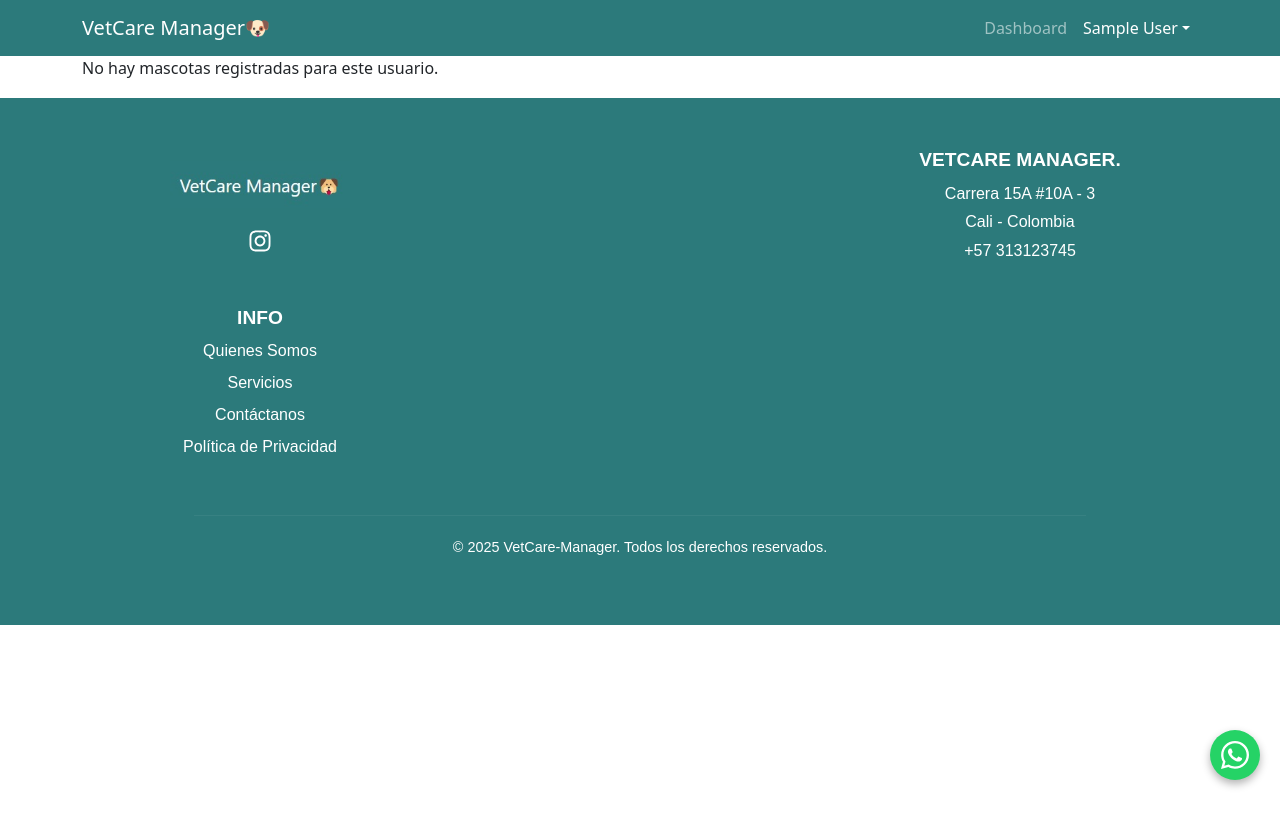
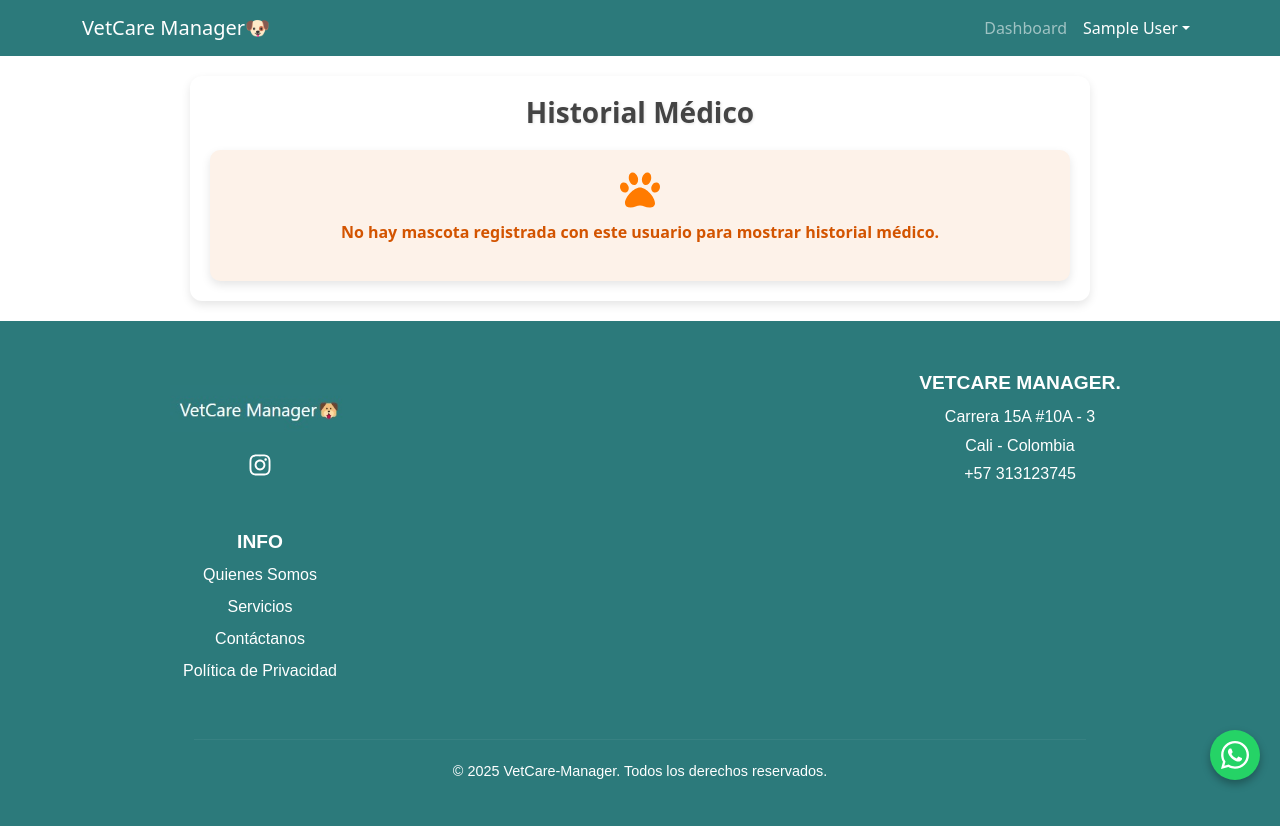
Before and after one commit to webdesigner98everyone/vetcare, a React (Create React App) app: page /history in a window 1280 px wide. Shown: the top 826 px of the page. Before the commit the page ends 800 px from the top, so only its background shows below. Built offline with nearby package versions, Linux system fonts and the light colour scheme; data requests are answered from the project's data file; sample sign-in values are in the browser's storage.

Commit message:
Mejoras de estilos en vacunas e historico

```diff
--- a/src/components/logic/medicalHistoryLogic.tsx
+++ b/src/components/logic/medicalHistoryLogic.tsx
@@ -40,12 +40,6 @@ export const useMedicalHistory = () => {
         const petsData: Pet[] = await petsResponse.json();
         const userPets = petsData.filter((pet) => pet.ownerId === userId);
 
-        if (userPets.length === 0) {
-          setError("No hay mascotas registradas para este usuario.");
-          setLoading(false);
-          return;
-        }
-
         // Obtener el historial médico
         const medicalHistoryResponse = await fetch("http://localhost:5000/medicalHistory");
         const medicalHistoryData: MedicalRecord[] = await medicalHistoryResponse.json();
--- a/src/pages/MedicalHistory.tsx
+++ b/src/pages/MedicalHistory.tsx
@@ -1,18 +1,23 @@
 import React from "react";
 import { useMedicalHistory } from "../components/logic/medicalHistoryLogic";
-import "../styles/MedicalHistory.css"; // Importando estilos
+import { FaPaw } from "react-icons/fa";
+import "../styles/MedicalHistory.css";
 
 const MedicalHistory: React.FC = () => {
   const { medicalHistory, loading, error } = useMedicalHistory();
 
-  if (loading) return <p>Cargando historial médico...</p>;
-  if (error) return <p>{error}</p>;
+  if (loading) return <p className="loading-message">Cargando historial médico...</p>;
+  if (error) return <p className="error-message">{error}</p>;
 
   return (
     <div className="medical-history-container">
       <h2 className="medical-history-title">Historial Médico</h2>
+
       {medicalHistory.length === 0 ? (
-        <p>No hay historial médico disponible.</p>
+        <div className="no-medical-history">
+          <FaPaw className="no-history-icon" />
+          <p>No hay mascota registrada con este usuario para mostrar historial médico.</p>
+        </div>
       ) : (
         medicalHistory.map(({ pet, records }) => (
           <div key={pet.id} className="medical-card">
--- a/src/pages/PetProfile.tsx
+++ b/src/pages/PetProfile.tsx
@@ -76,7 +76,7 @@ const PetProfile: React.FC = () => {
           </div>
         ) : (
           <Alert variant="warning">
-            No tienes mascotas registradas. Contacta con el administrador.
+            No tienes mascotas registradas. Contactate con el administrador para iniciar el seguimiento para tus peluditos.
           </Alert>
         )}
 
--- a/src/pages/PetVaccines.tsx
+++ b/src/pages/PetVaccines.tsx
@@ -1,5 +1,6 @@
 import React, { useMemo, useEffect, useState } from "react";
 import { usePetVaccinations } from "../components/logic/usePetVaccinations";
+import { FaSyringe } from "react-icons/fa";
 import "../styles/PetVaccines.css";
 
 const VaccinationList: React.FC = () => {
@@ -27,7 +28,12 @@ const VaccinationList: React.FC = () => {
     if (!userId) return <p className="error-text">Usuario no identificado. Por favor, inicia sesión.</p>;
     if (loading) return <p className="loading-text">Cargando información...</p>;
     if (error) return <p className="error-text">{error}</p>;
-    if (pets.length === 0) return <p className="no-data-text">No tienes mascotas registradas.</p>;
+    if (pets.length === 0) return (
+      <div className="no-vaccination-history">
+        <FaSyringe className="no-history-icon" />
+        <p>No hay mascota registrada con este usuario para mostrar historico de Vacunas.</p>
+      </div>
+    );
 
     return pets.map((pet) => (
       <div key={pet.id} className="card">
--- a/src/styles/MedicalHistory.css
+++ b/src/styles/MedicalHistory.css
@@ -70,3 +70,22 @@
 .medical-list li strong {
   color: #ff7b00; /* Naranja para destacar */
 }
+
+/* Mensaje de "No hay historial médico disponible" */
+.no-medical-history {
+  text-align: center;
+  background: #fdf2e9;
+  padding: 20px;
+  border-radius: 10px;
+  color: #d35400;
+  font-size: 18px;
+  font-weight: bold;
+  box-shadow: 0 4px 10px rgba(0, 0, 0, 0.1);
+  margin-top: 20px;
+}
+
+.no-history-icon {
+  font-size: 40px;
+  color: #ff7b00;
+  margin-bottom: 10px;
+}
--- a/src/styles/PetVaccines.css
+++ b/src/styles/PetVaccines.css
@@ -81,3 +81,21 @@
   text-align: center;
   color: #777;
 }
+/* Mensaje de "No hay Vacunas disponible" */
+.no-vaccination-history {
+  text-align: center;
+  background: #fdf2e9;
+  padding: 20px;
+  border-radius: 10px;
+  color: #d35400;
+  font-size: 18px;
+  font-weight: bold;
+  box-shadow: 0 4px 10px rgba(0, 0, 0, 0.1);
+  margin-top: 20px;
+}
+
+.no-history-icon {
+  font-size: 40px;
+  color: #ff7b00;
+  margin-bottom: 10px;
+}
```
